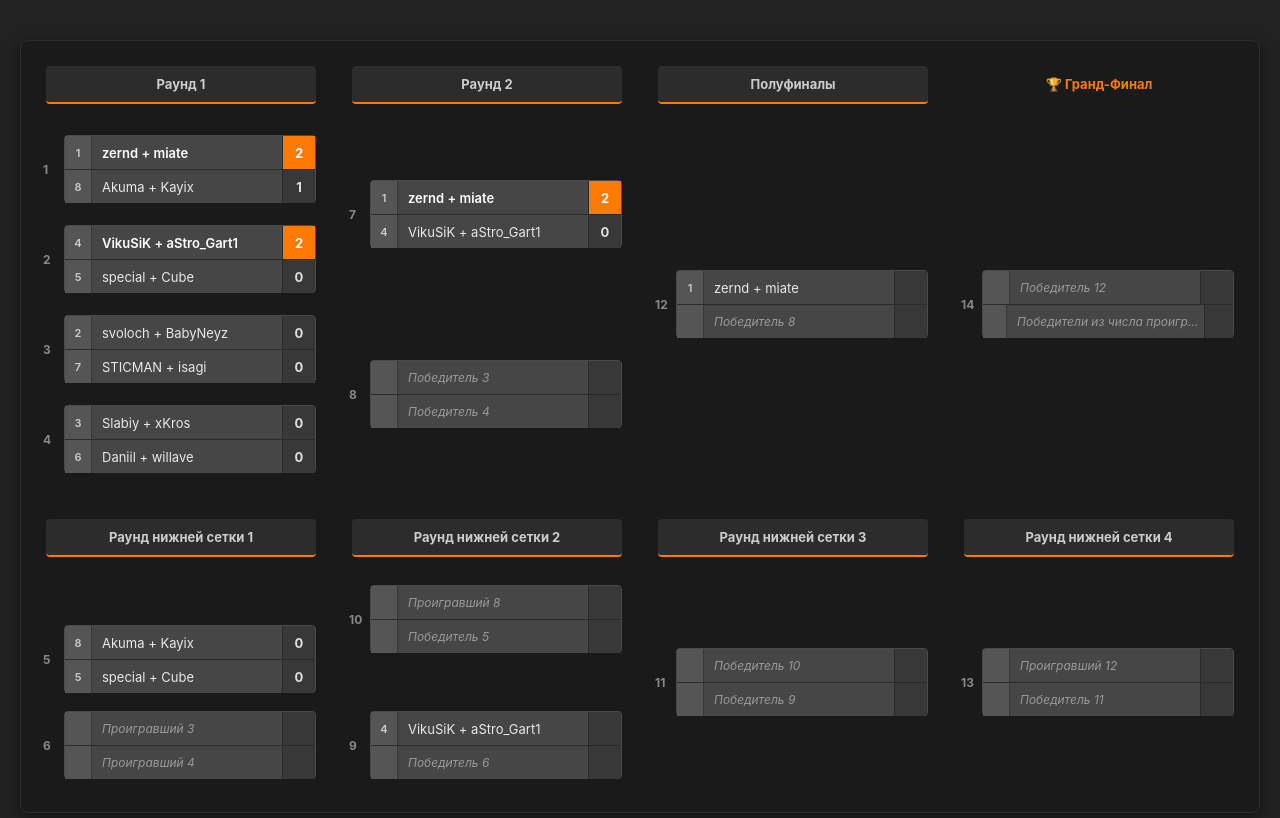
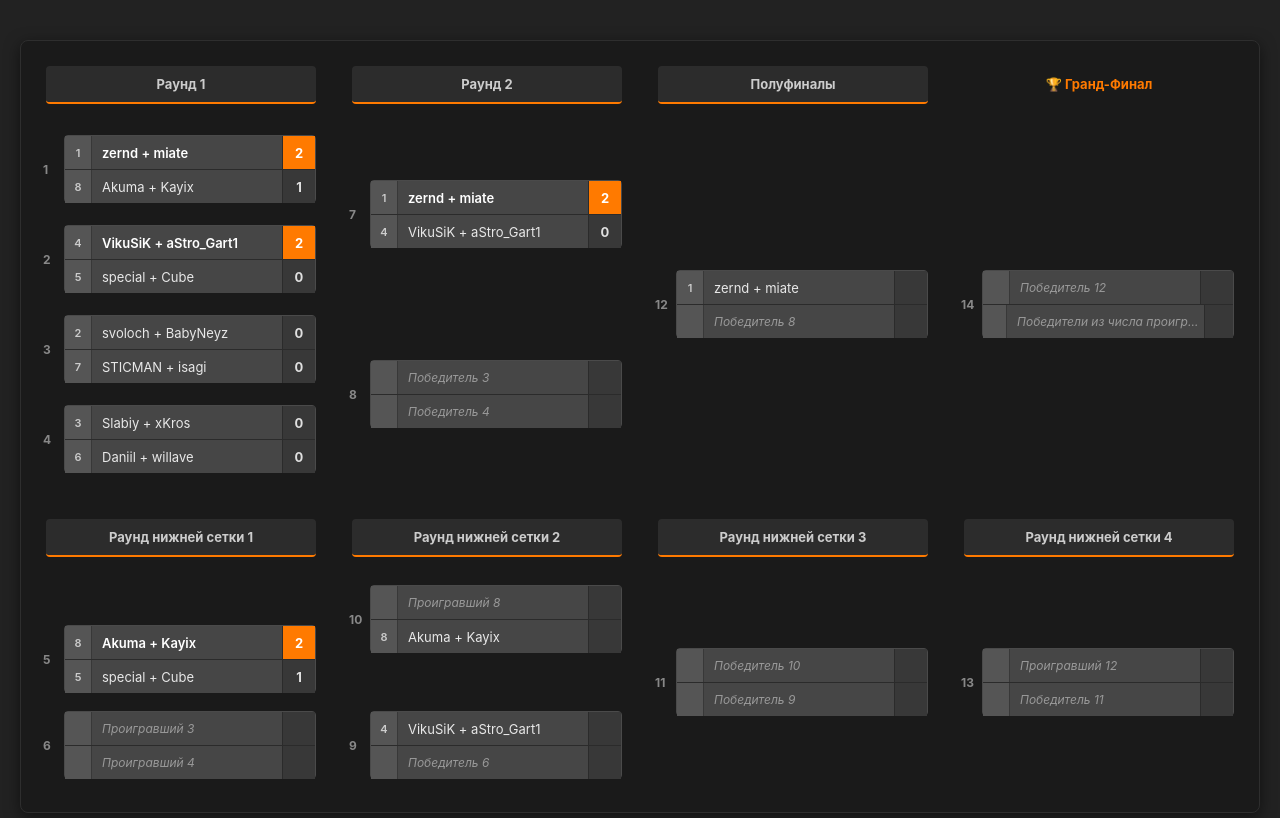
Before and after one commit to sticman192/turnir, a plain HTML site: page index.html in a window 1280 px wide. Drawn offline with Linux system fonts and the light colour scheme.

```diff
--- a/index.html
+++ b/index.html
@@ -351,7 +351,7 @@
             "m12": { id: 12, container: "upper-sf", s1: "", team1: "", score1: 0, s2: "", team2: "", score2: 0, ph1: "Победитель 7", ph2: "Победитель 8", images: [] },
             "m14": { id: 14, container: "grand-final-col", s1: "", team1: "", score1: 0, s2: "", team2: "", score2: 0, ph1: "Победитель 12", ph2: "Победители из числа проигравшых", images: [] },
 
-            "m5": { id: 5, container: "lower-r1", s1: "", team1: "", score1: 0, s2: "", team2: "", score2: 0, ph1: "Проигравший 1", ph2: "Проигравший 2", images: [] },
+            "m5": { id: 5, container: "lower-r1", s1: "", team1: "", score1: 2, s2: "", team2: "", score2: 1, ph1: "Проигравший 1", ph2: "Проигравший 2", images: [] },
             "m6": { id: 6, container: "lower-r1", s1: "", team1: "", score1: 0, s2: "", team2: "", score2: 0, ph1: "Проигравший 3", ph2: "Проигравший 4", images: [] },
 
             "m10": { id: 10, container: "lower-r2", s1: "", team1: "", score1: 0, s2: "", team2: "", score2: 0, ph1: "Проигравший 8", ph2: "Победитель 5", images: [] },
```
